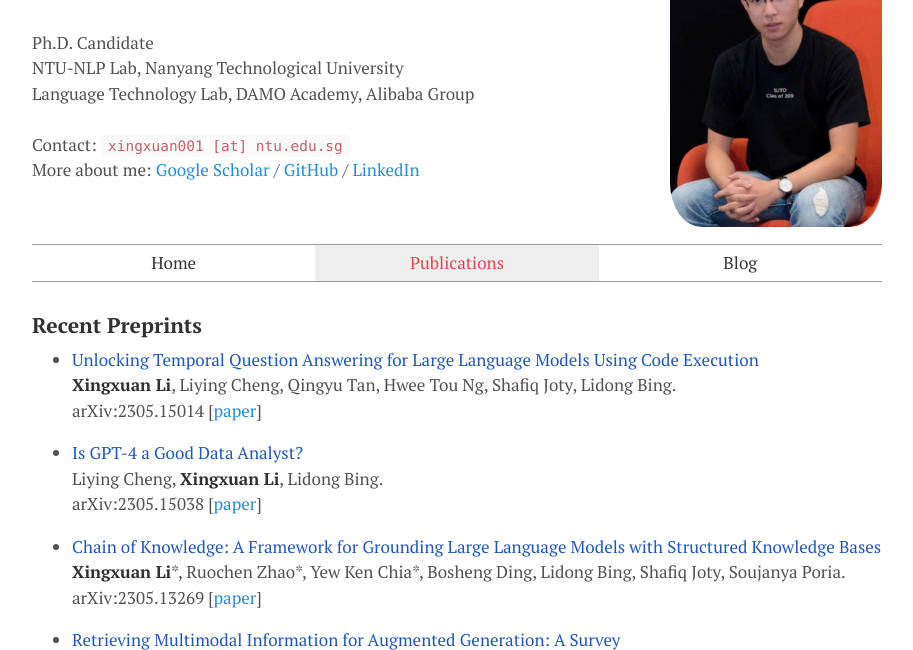
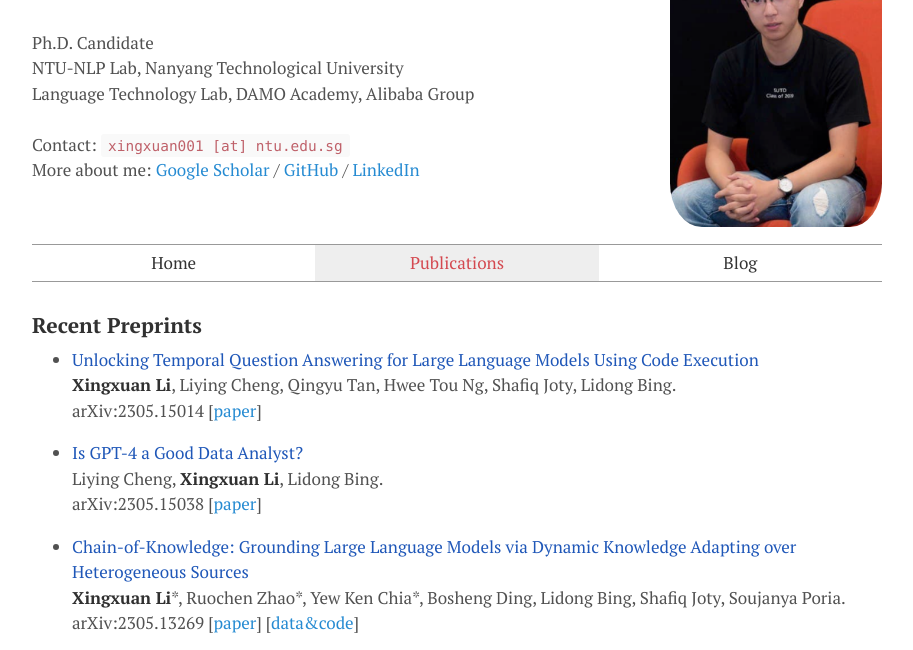
Before and after one commit to xingxuanli/xingxuanli.github.io, a plain HTML site: page research.html in a window 1280 px wide. Shown: the part 99-749 px from the top of the page, without its empty margins (183-1096 px from the left). Drawn offline with nearby package versions, Linux system fonts and the light colour scheme.

Commit message:
update cok

```diff
--- a/research.html
+++ b/research.html
@@ -100,10 +100,10 @@
       <p> </p>
 
       <li>
-        <div id="text" style = "color:#1f57b8">Chain of Knowledge: A Framework for Grounding Large Language Models with Structured Knowledge Bases</div>
+        <div id="text" style = "color:#1f57b8">Chain-of-Knowledge: Grounding Large Language Models via Dynamic Knowledge Adapting over Heterogeneous Sources</div>
         <strong>Xingxuan Li</strong>*, Ruochen Zhao*, Yew Ken Chia*, Bosheng Ding, Lidong Bing, Shafiq Joty, Soujanya Poria.
         <br>arXiv:2305.13269
-        [<a href="https://arxiv.org/abs/2305.13269">paper</a>]
+        [<a href="https://arxiv.org/abs/2305.13269v2">paper</a>] [<a href="https://github.com/DAMO-NLP-SG/chain-of-knowledge">data&code</a>]
       </li>
       <p> </p>
 
```
Also changed, not shown: blog.html (+8 -0 lines).
